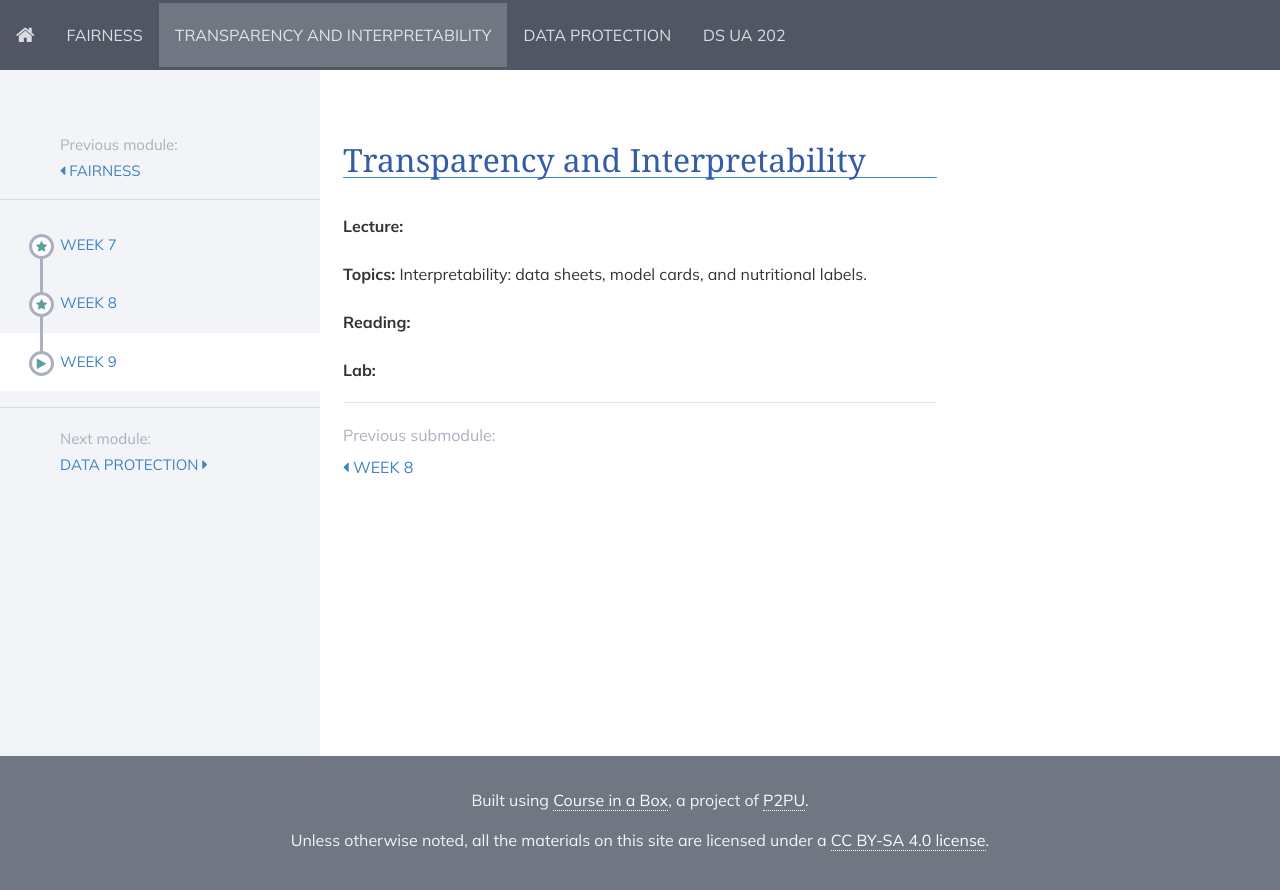
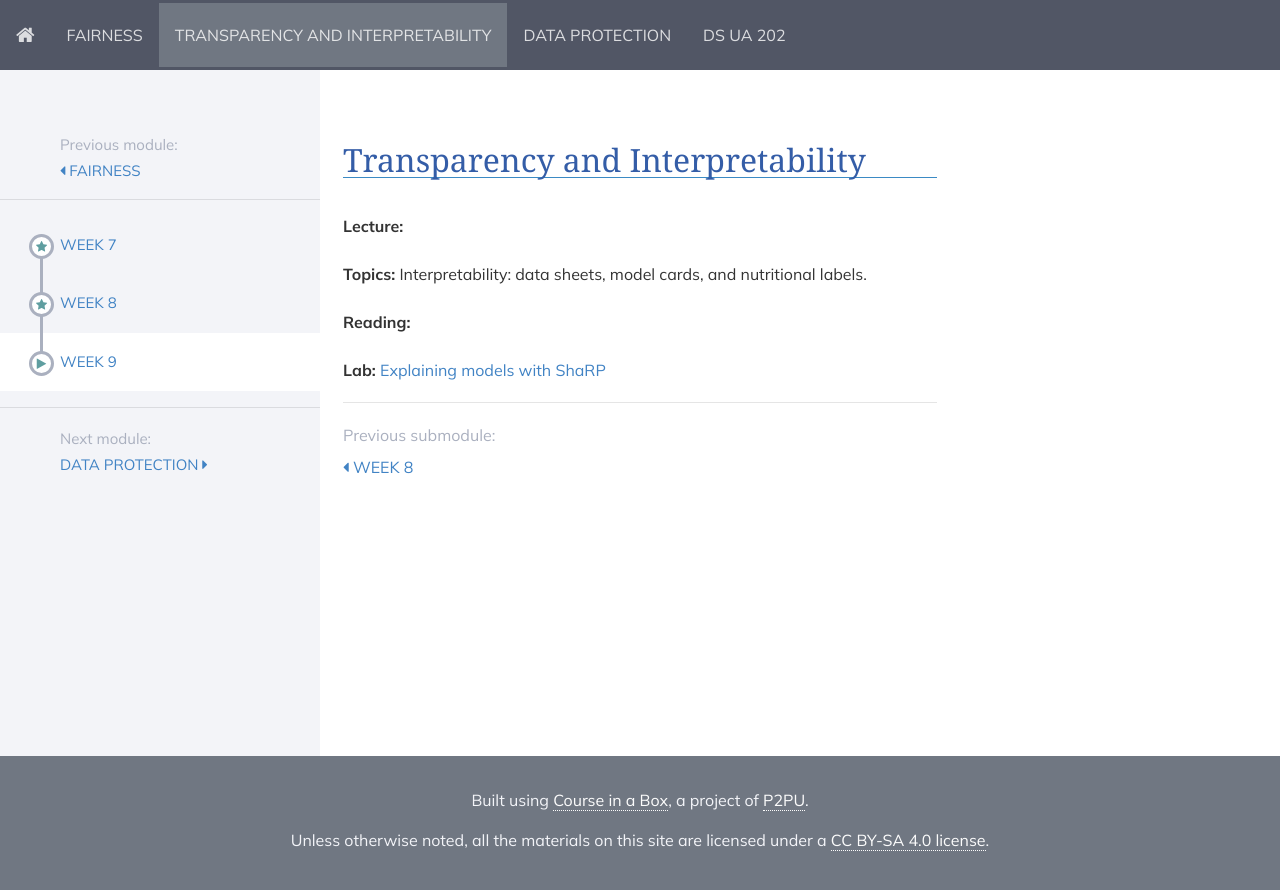
Before and after one commit to DataResponsibly/rds25, a Jekyll site: the page built from modules/transparency_and_interpretability/_posts/2000-01-03-week13.md, in a window 1280 px wide. Shown: the top 890 px of the page. Built offline with Jekyll 4.4.1, drawn with Linux system fonts in a browser that asks for light colours; nearby versions of some CDN libraries.

Commit message:
Added Lab9 link to 2000-01-03-week13.md

```diff
--- a/modules/transparency_and_interpretability/_posts/2000-01-03-week13.md
+++ b/modules/transparency_and_interpretability/_posts/2000-01-03-week13.md
@@ -14,4 +14,4 @@ title: Week 9
 <!--- [Transparency and Interpretability Reader](../../../assets/transparency_reader_2024.pdf) -->
 
 **Lab:**
-<!---LIME * DS-UA 202: [Colab Notebook](https://drive.google.com/file/d/1R2tDfMFuXBHEw7ptSqC9LxKle53RI1-K/view?usp=sharing) * DS-GA 1017: [Colab Notebook](https://drive.google.com/file/d/1_NXvsVJgkN9t_CyWFdPbN2Rc-_Tl8X4y/view?usp=sharing) -->
+[Explaining models with ShaRP](https://colab.research.google.com/drive/1fGwCw8nerKh6Ze4-YoLd563G07IsRoPm?usp=sharing)
```
